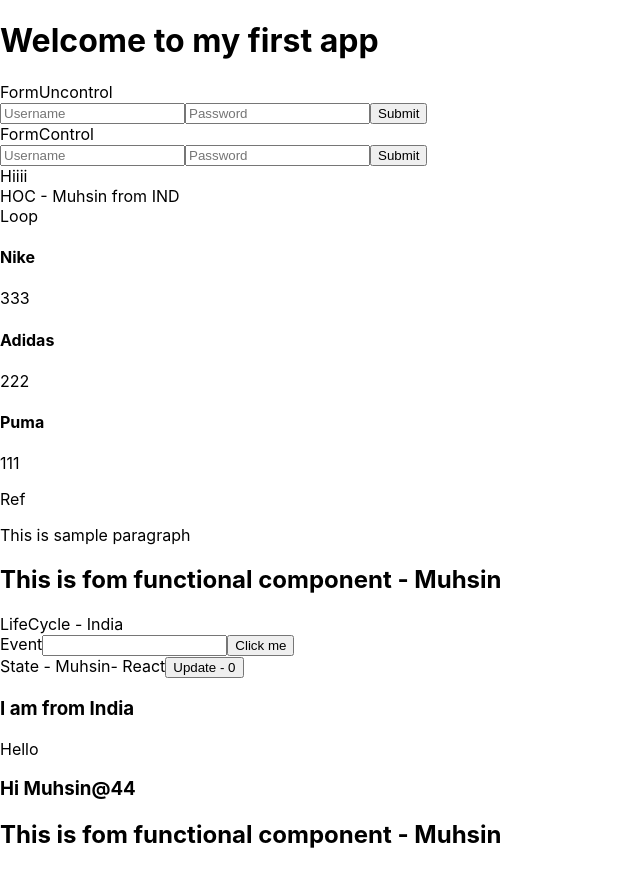
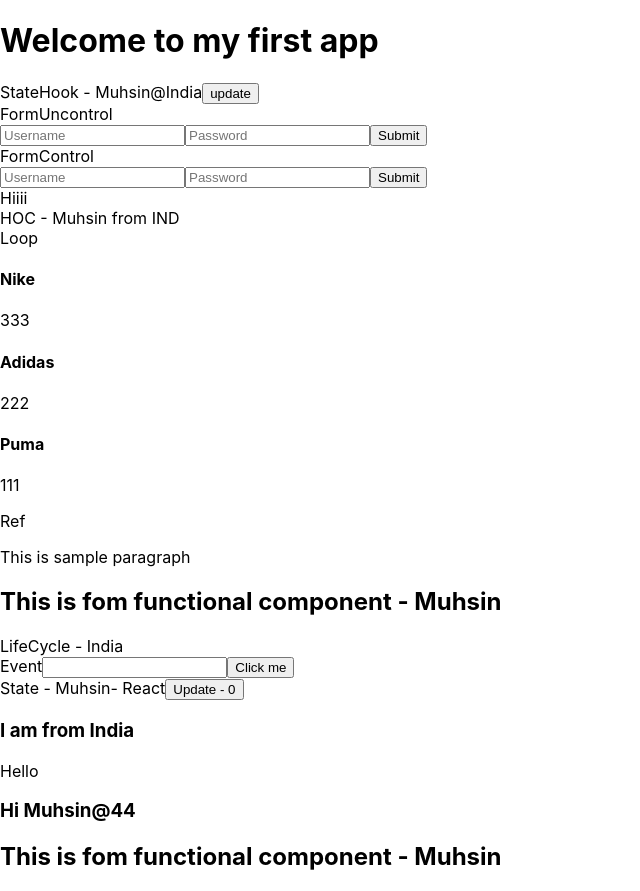
Before and after one commit to paravathmuhsin/react-basics, a React (Create React App) app: page / in a window 1280 px wide. Shown: the whole page, without its empty margins (0-640 px from the left). Before the commit the page ends 869 px from the top, so only its background shows below. Built offline with nearby package versions, Linux system fonts and the light colour scheme.

Commit message:
usestate

```diff
--- a/src/App.js
+++ b/src/App.js
@@ -10,12 +10,14 @@ import Loop from "./Loop";
 import HOC from "./HOC";
 import FormControl from "./FormControl";
 import FormUncontrol from "./FormUncontrol";
+import StateHook from "./StateHook";
 class App extends Component {
   render() {
     const country = "India";
     return (
       <>
         <h1>Welcome to my first app</h1>
+        <StateHook />
         <FormUncontrol />
         <FormControl />
         <HOC country="IND" />
--- /dev/null
+++ b/src/StateHook.js
@@ -0,0 +1,21 @@
+import React, { useState } from "react";
+
+const StateHook = () => {
+  const [state, setState] = useState("Muhsin");
+  const [country, setCountry] = useState("India");
+  return (
+    <div>
+      StateHook - {state}@{country}
+      <button
+        onClick={() => {
+          setState("Sooraj");
+          setCountry("IND");
+        }}
+      >
+        update
+      </button>
+    </div>
+  );
+};
+
+export default StateHook;
```
